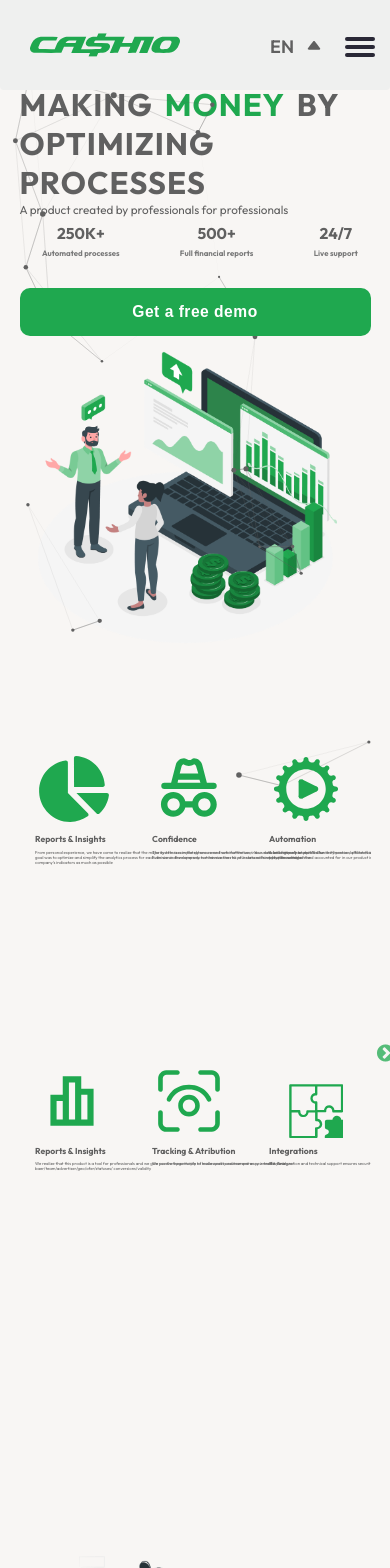
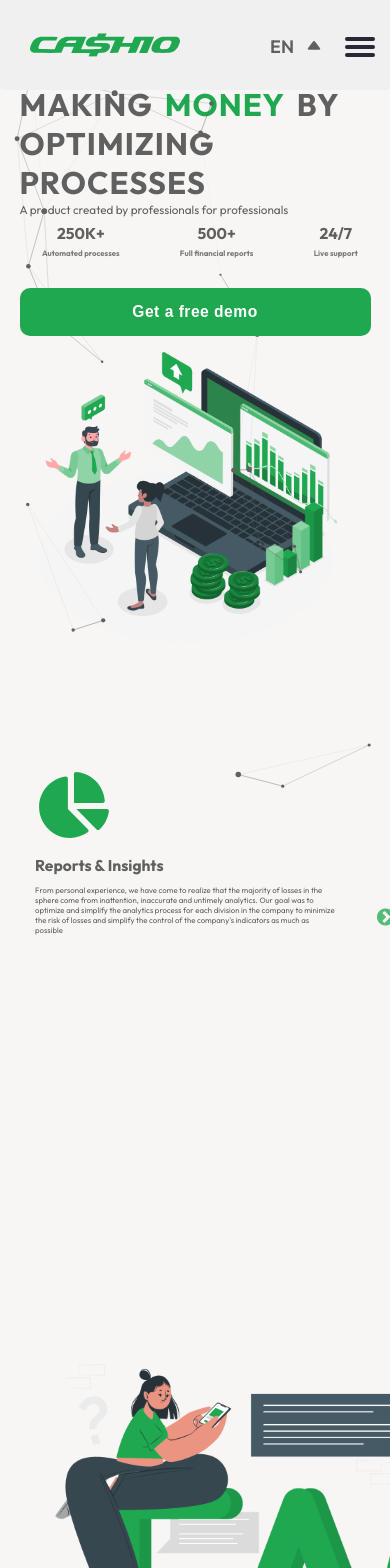
Before and after one commit to RevaGee/Cashio, a React (Create React App) app: page / in a window 390 px wide. Shown: the top 1568 px of the page. Built offline with nearby package versions, Linux system fonts and the light colour scheme.

Commit message:
corrected collage component

```diff
--- a/src/components/Collages/index.tsx
+++ b/src/components/Collages/index.tsx
@@ -44,11 +44,32 @@ export const Collages = () => {
             if (index === 0) {
                 setShowLeftButton(false);
                 setShowRightButton(true);
-            } else {
+            } else if(index > 0 && index !== 6){
                 setShowLeftButton(true);
+            }else{
                 setShowRightButton(false);
             }
-        }
+        },
+        responsive: [
+            {
+                breakpoint: 992,
+                settings: {
+                    slidesToShow: 2,
+                    slidesToScroll: 2,
+                    infinite: true,
+                    dots: true
+                }
+            },
+            {
+                breakpoint: 768,
+                settings: {
+                    slidesToShow: 1,
+                    slidesToScroll: 1,
+                    rows: 1,
+                    initialSlide: 0
+                }
+            },
+        ]
     };
 
 
--- a/src/components/Collages/styles.scss
+++ b/src/components/Collages/styles.scss
@@ -1,4 +1,4 @@
-.collages{
+.slider-wrapper{
   width: 90%;
   margin: 100px auto;
   /*display: grid;
@@ -11,17 +11,19 @@
   padding: 1vw;
   border-radius: 1vw;
   transition: 0.3s ease;
-  box-sizing: border-box;
+  //box-sizing: border-box;
   width: 300px;
   height: 300px;
   margin: 3vw;
 
   &:hover{
     background-color: var(--header_color);
-    //border: 1px solid #1FA84F;
     box-shadow:
     0 0 32px #1FA84F;
   }
+}
+.slick_slide{
+  margin: 0 auto;
 }
 @media(max-width: 1200px){
   .collage{
@@ -29,28 +31,18 @@
   }
 }
 @media(max-width: 992px){
-  .collages{
-    grid-template-columns: auto auto;
-    grid-gap: 10vw;
+  .slider-wrapper{
     .collage{
       font-size: 1.5vw;
     }
   }
 }
 @media(max-width: 768px){
-  .collages{
-    grid-template-columns: auto;
+  .slider-wrapper{
     .collage{
       font-size: 2vw;
     }
   }
-}
-
-
-.slider-container {
-  width: 90%;
-  margin: 0 auto;
-  padding: 1vw;
 }
 
 .slick-prev{
```
